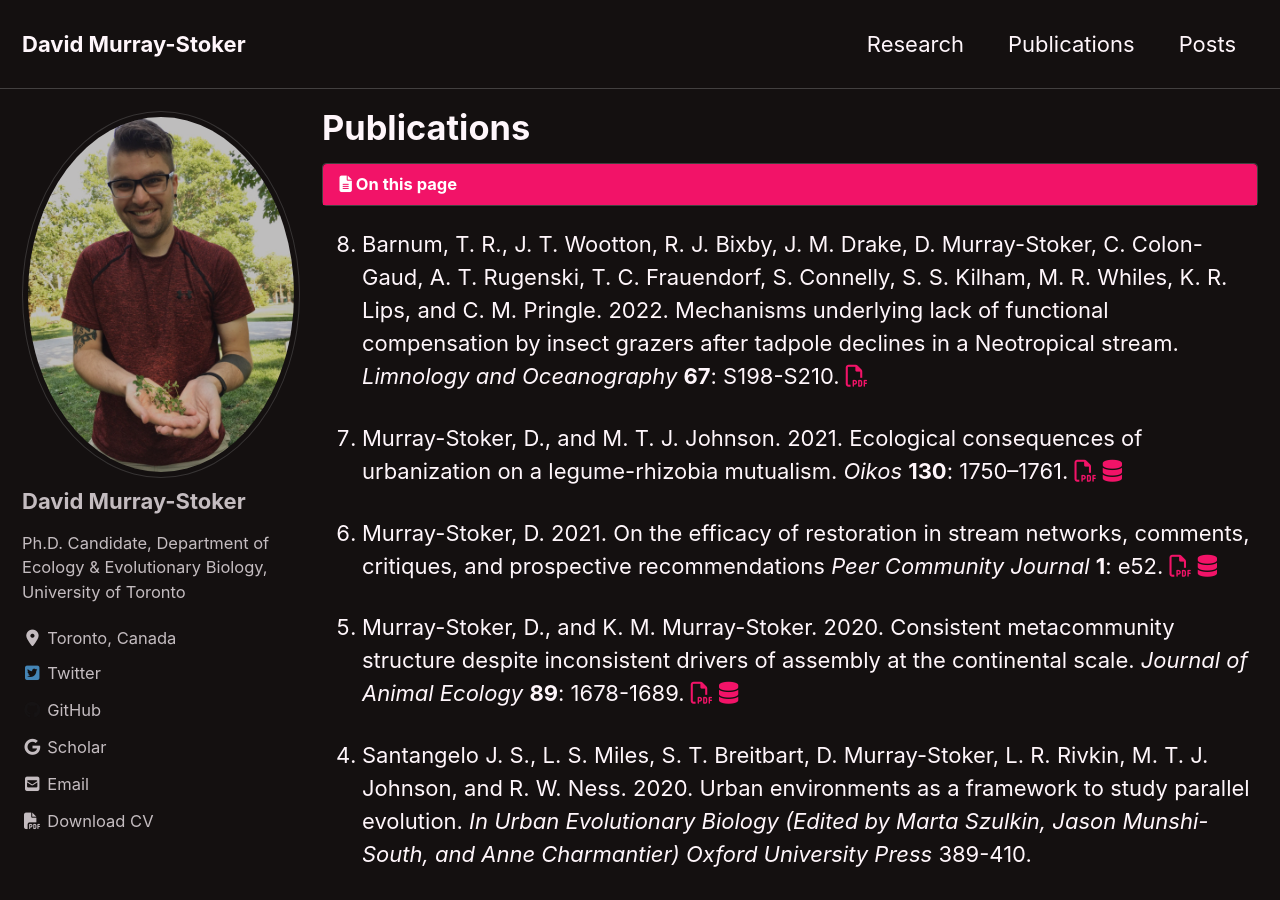
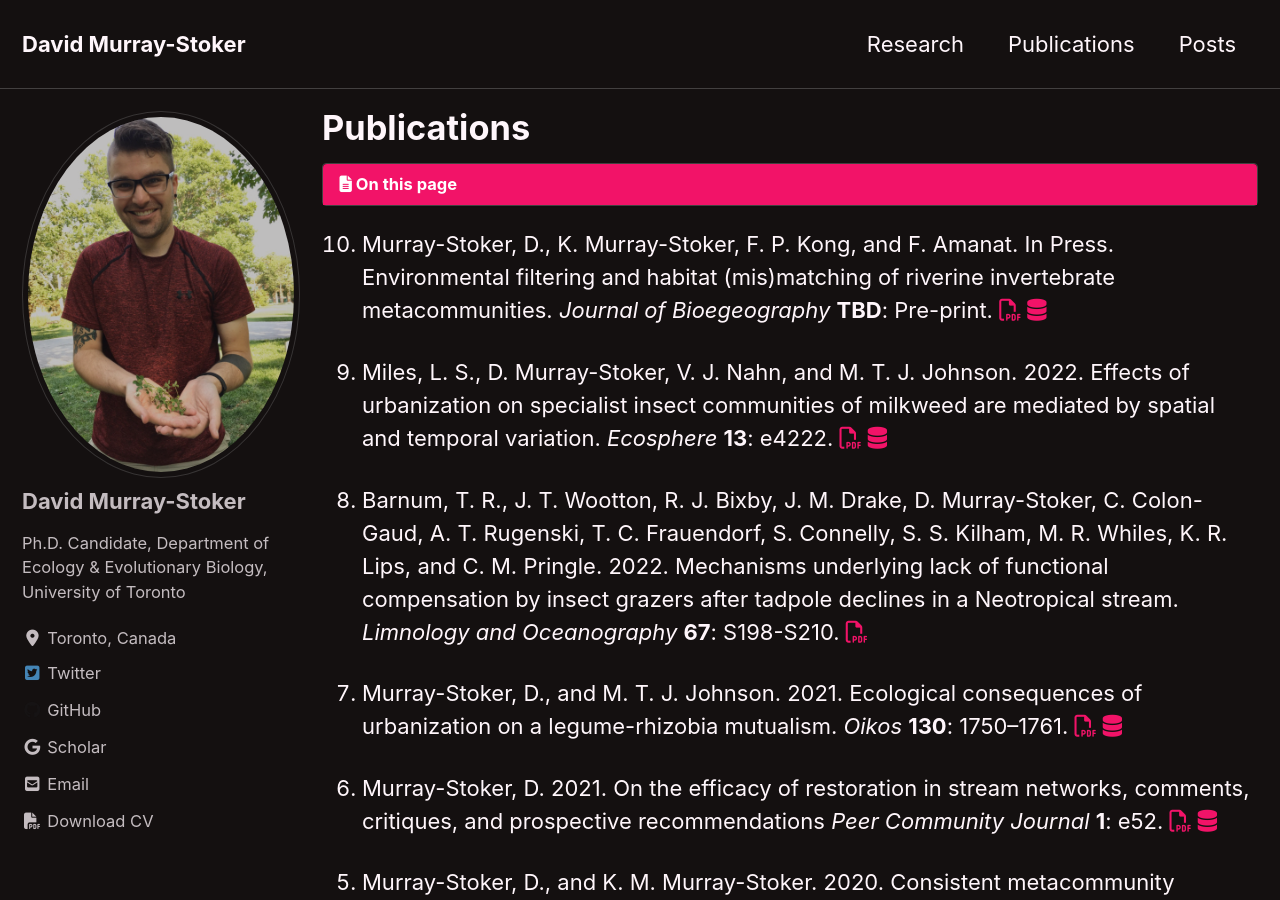
Before and after one commit to dmurraystoker/dmurraystoker.github.io, a Jekyll site: the page built from _pages/publications.md, in a window 1280 px wide and 900 px high. Built offline with Jekyll 4.4.1, drawn with Linux system fonts in a browser that asks for light colours; cached includes are drawn as plain includes; nearby versions of some CDN libraries.

Commit message:
Update publications.yaml

```diff
--- a/_data/publications.yaml
+++ b/_data/publications.yaml
@@ -1,4 +1,26 @@
 ---
+
+- id: Murray-Stoker_et_al_In_Press
+  authors: Murray-Stoker, D., K. Murray-Stoker, F. P. Kong, and F. Amanat.
+  title: Environmental filtering and habitat (mis)matching of riverine invertebrate metacommunities.
+  journal: Journal of Bioegeography
+  year: In Press
+  volume: TBD
+  pages: Pre-print
+  openaccess: true
+  pdf-url: https://www.biorxiv.org/content/10.1101/2022.04.09.487317v2.abstract
+  data-url: https://zenodo.org/record/6800554#.YyIs7OzMIa4
+
+- id: Miles_et_al_2022
+  authors: Miles, L. S., D. Murray-Stoker, V. J. Nahn, and M. T. J. Johnson.
+  title: Effects of urbanization on specialist insect communities of milkweed are mediated by spatial and temporal variation.
+  journal: Ecosphere
+  year: 2022
+  volume: 13
+  pages: e4222
+  openaccess: true
+  pdf-url: http://onlinelibrary.wiley.com/doi/abs/10.1002/ecs2.4222
+  data-url: https://zenodo.org/record/6474064#.YyIsRuzMIbk
 
 - id: Barnum_et_al_2022
   authors: Barnum, T. R., J. T. Wootton, R. J. Bixby, J. M. Drake, D. Murray-Stoker, C. Colon-Gaud, A. T. Rugenski, T. C. Frauendorf, S. Connelly, S. S. Kilham, M. R. Whiles, K. R. Lips, and C. M. Pringle.
@@ -22,7 +44,7 @@
   pdf-url: https://onlinelibrary.wiley.com/doi/full/10.1111/oik.08341
   data-url: https://zenodo.org/record/4459724#.YQx6RtNKgbk
 
-- id: Murray-Stoker2021
+- id: Murray-Stoker_2021
   authors: Murray-Stoker, D.
   title: On the efficacy of restoration in stream networks, comments, critiques, and prospective recommendations
   journal: Peer Community Journal
@@ -33,7 +55,7 @@
   pdf-url: https://peercommunityjournal.org/articles/10.24072/pcjournal.52/
   data-url: https://figshare.com/articles/On_the_relativity_and_efficacy_of_restoration_in_stream_networks_comment/6448010
 
-- id: Murray-Stoker_Murray-Stoker2020
+- id: Murray-Stoker_Murray-Stoker_2020
   authors: Murray-Stoker, D., and K. M. Murray-Stoker.
   title: Consistent metacommunity structure despite inconsistent drivers of assembly at the continental scale.
   journal: Journal of Animal Ecology
```
